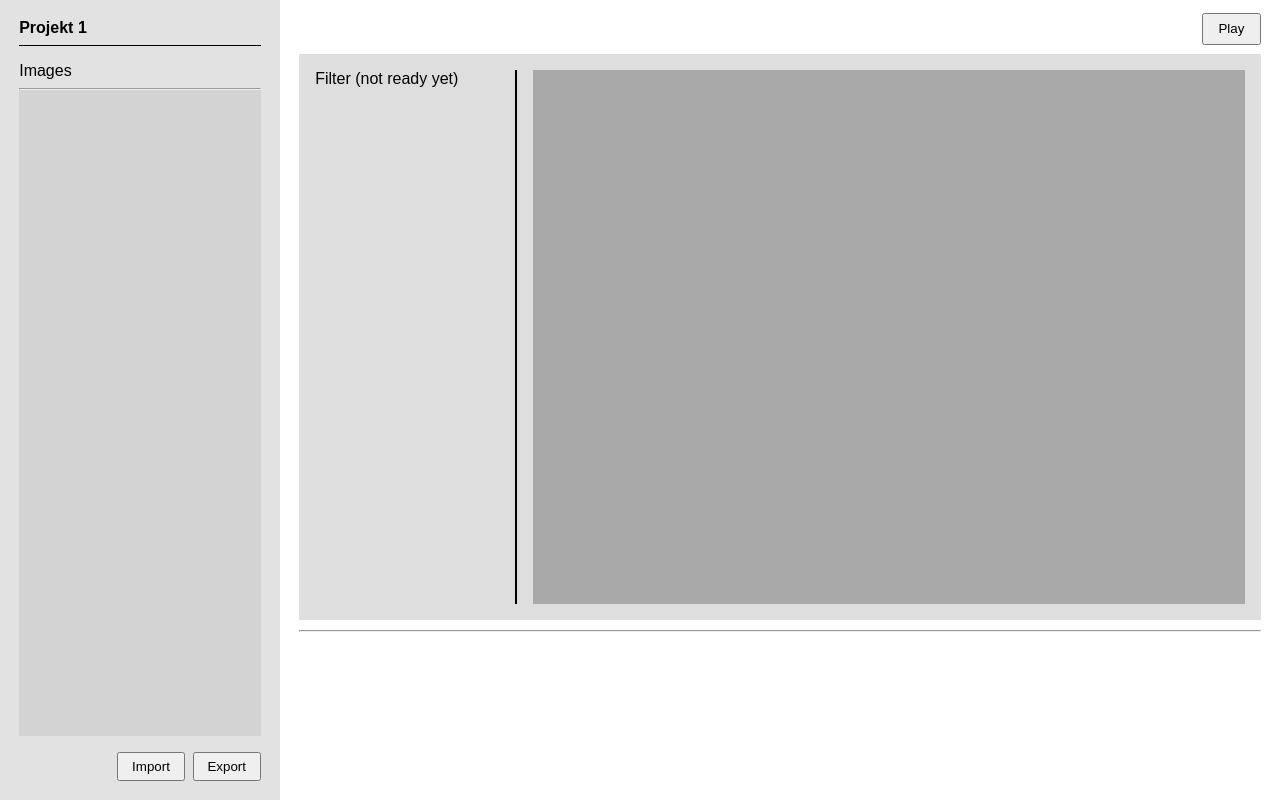
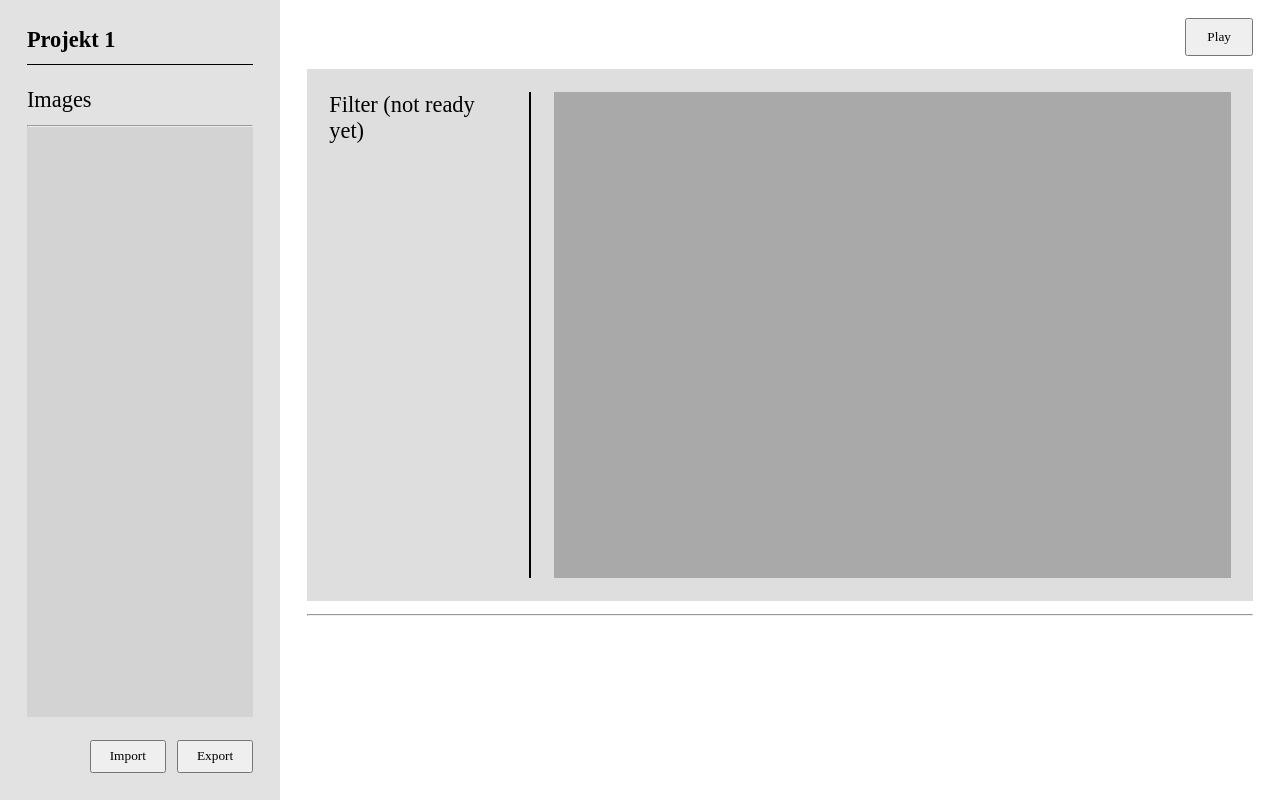
Before and after one commit to Tobias755/Stop-Motion-App, a plain HTML site: page resources/templates/index.html in a window 1280 px wide. Drawn offline with Linux system fonts and the light colour scheme.

Commit message:
zwischencommit für mich

```diff
--- a/resources/css/style.css
+++ b/resources/css/style.css
@@ -7,11 +7,22 @@
 }
 */
 
-* {
+:root {
+    --primary-color: #11121a;
+    --hover-color: #272832;
+    --accent-color: #0071ff;
+    --text-color: #c9c9c9;
+}
+
+*, *:before, *:after {
     box-sizing: border-box;
     margin: 0;
     padding: 0;
-    font-family: sans-serif;
+    font-family: serif;
+}
+
+html {
+    font-size: clamp(1rem, 0.5vw + 1rem, 2rem)
 }
 
 .app {
--- a/resources/templates/index.html
+++ b/resources/templates/index.html
@@ -1,12 +1,24 @@
 <!DOCTYPE html>
 <html lang="en">
 <head>
-    <meta charset="UTF-8" />
+    <meta charset="UTF-8">
+    <meta name="viewport" content="width=device-width, initial-scale=1.0">
     <title>Onion Skin Project</title>
-    <link rel="stylesheet" href="../css/style.css" />
+    <link rel="stylesheet" href="../css/style.css">
+    <script src="../js/script.js" defer></script>
 </head>
 <body>
+
     <div class="app">
+
+        <!--        IN PROGRESS NAVBAR-->
+        <!--        <nav>-->
+        <!--            <ul>-->
+        <!--                <li>-->
+        <!--                -->
+        <!--                </li>-->
+        <!--            </ul>-->
+        <!--        </nav>-->
 
         <aside class="sidebar">
             <div class="project-title">Projekt 1</div>
@@ -48,8 +60,7 @@
         </div>
     </div>
 
-<input id="fileInput" type="file" accept="image/*" multiple hidden />
+    <input id="fileInput" type="file" accept="image/*" multiple hidden/>
 
-<script src="../js/script.js"></script>
 </body>
 </html>
```
Lines whose indentation alone changed are shown as unchanged.
